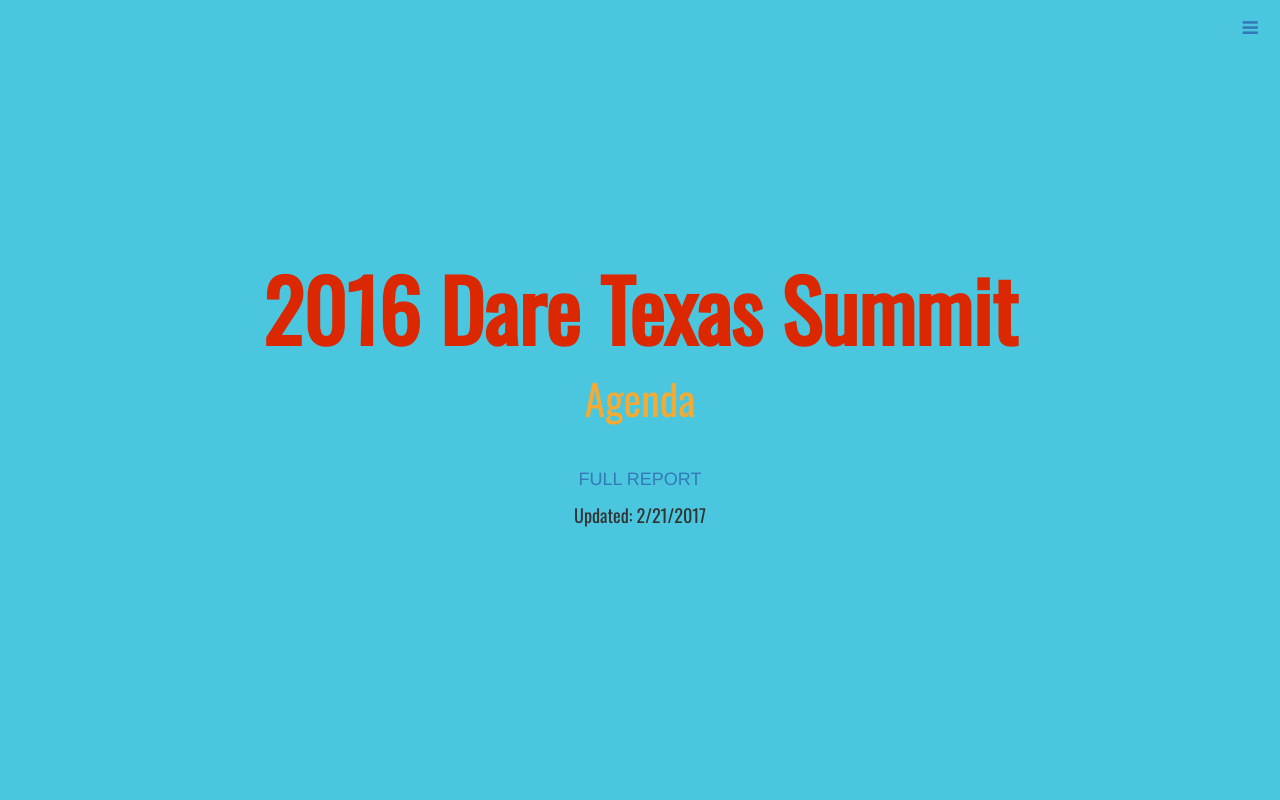
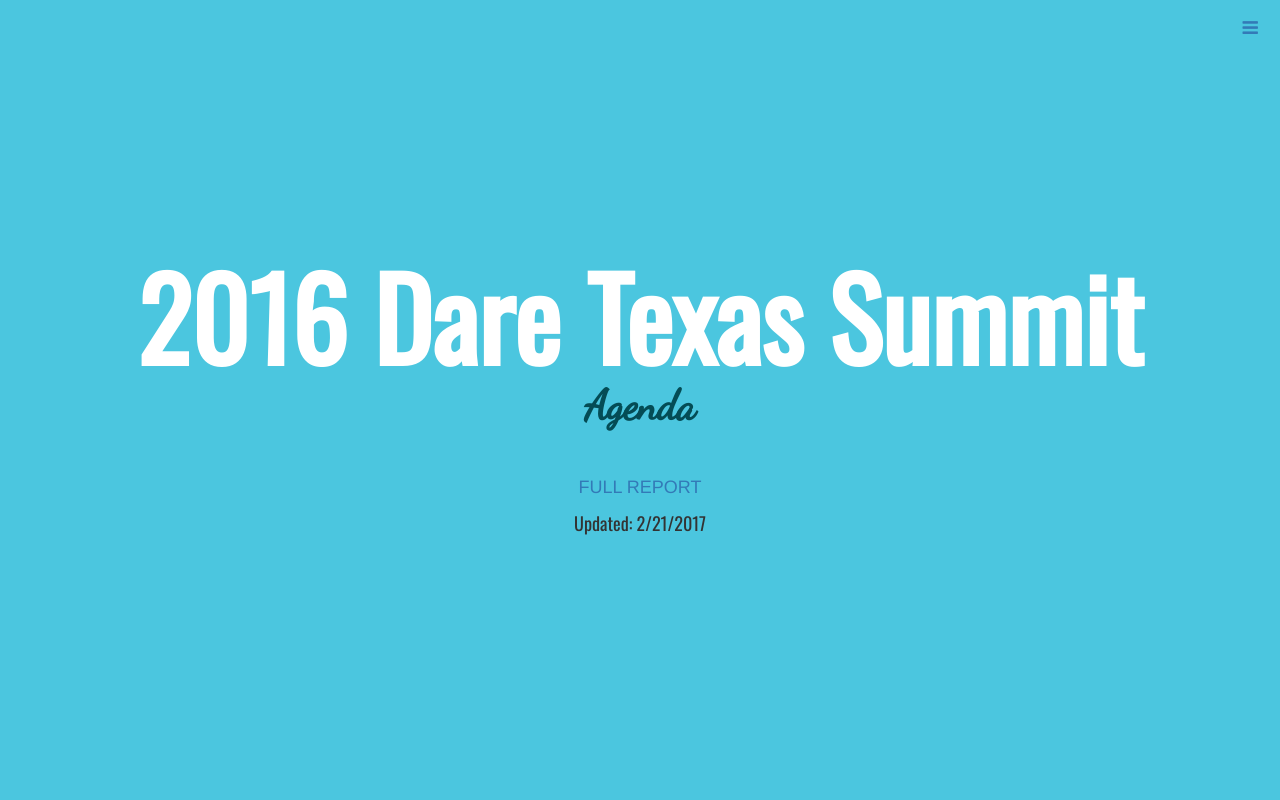
Before and after one commit to cppptx/surprisebills, a plain HTML site: page index.html in a window 1280 px wide. Shown: the top 800 px of the page. Drawn offline with nearby package versions, Linux system fonts and the light colour scheme.

Commit message:
finished header

```diff
--- a/css/stylish-portfolio.css
+++ b/css/stylish-portfolio.css
@@ -4,8 +4,13 @@ body {
     height: 100%;
 }
 
-h1, h2, h3, h4, h5 {
+h1, h2, h4, h5 {
     font-family: 'Oswald', sans-serif;
+}
+
+h3 {
+	font-family: 'Dancing Script', arial;
+	font-weight: 700;
 }
 
 p {
@@ -130,13 +135,19 @@ p {
 }
 
 .header h1 {
-	color: #DB2800;
-	font-size: 6em;
+	color: #fff;
+	font-size: 8em;
+	margin-bottom: -15px;
 }
 
 .header h3 {
-	color: #F6AA32;
+	color: #044C55;
 	font-size: 3em;
+}
+
+.header h2 {
+	color: #044C55;
+	font-size: 5em;
 }
 
 .header .btn {
```
